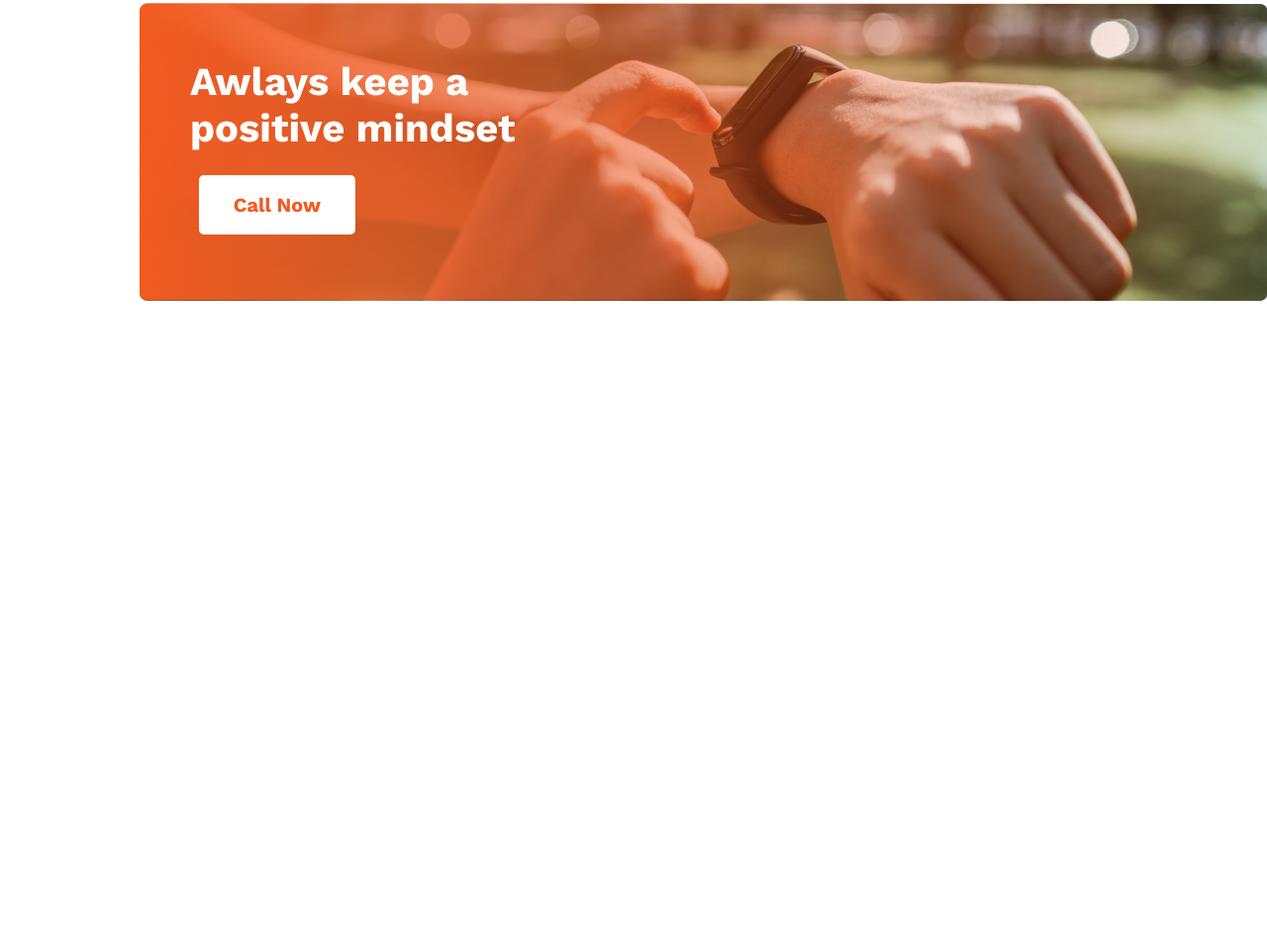
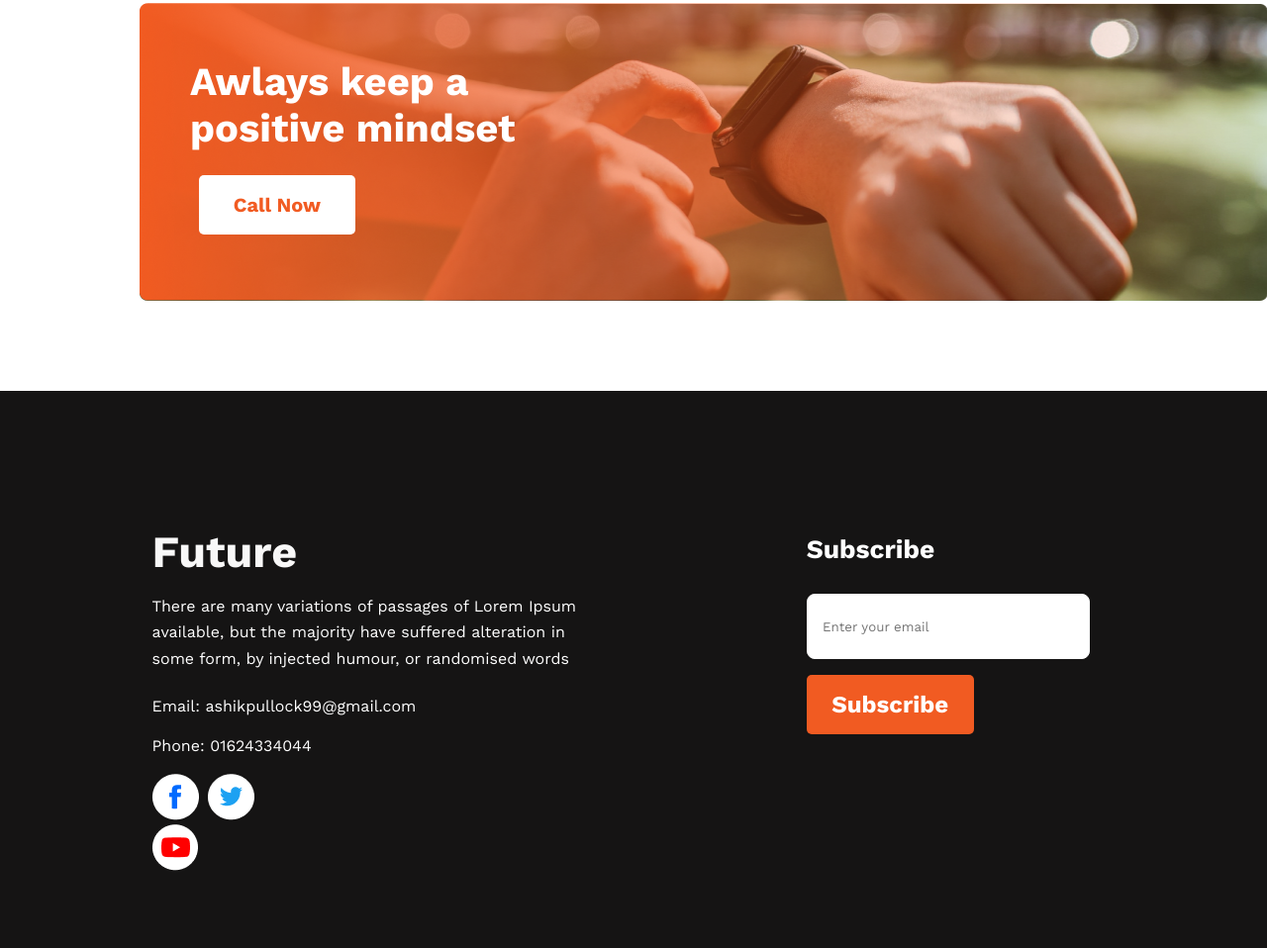
Before and after one commit to Pullock4981/New-Year-Project-Version-1.0, a plain HTML site: page index.html in a window 1280 px wide. Shown: the part 2233-3191 px from the top of the page at 99% size. Before the commit the page ends 2628 px from the top, so only its background shows below. Drawn offline with nearby package versions, Linux system fonts and the light colour scheme.

Commit message:
add footer

```diff
--- a/index.html
+++ b/index.html
@@ -122,8 +122,41 @@
         </main>
     </div>
 
+    <!-- footer section -->
 
-    <footer>
+    <footer class="footer">
+
+        <div class="main-footer">
+            <div class="footer-text">
+                <h3 class="footer-text-heading">
+                    Future
+                </h3>
+                <p class="footer-big-text">
+                    There are many variations of passages of Lorem Ipsum available, but the majority have suffered
+                    alteration in some form, by injected humour, or randomised words
+                </p>
+                <p class="email">
+                    Email: ashikpullock99@gmail.com
+                </p>
+                <p class="phone">
+                    Phone: 01624334044
+                </p>
+                <div class="icon">
+                    <a href=""><img src="images/icons/fb.png" alt=""></a>
+                    <a href=""><img src="images/icons/twitter.png" alt=""></a>
+                    <a href=""><img src="images/icons/youtube.png" alt=""></a>
+                </div>
+            </div>
+            <div class="footer-form">
+
+                <h4 class="footer-form-heading">
+                    Subscribe
+                </h4>
+                <input class="input-email" type="email" name="" id="" placeholder="Enter your email"><br>
+                <button id="sub-btn" class="primary-btn">Subscribe</button>
+
+            </div>
+        </div>
 
     </footer>
 </body>
--- a/style.css
+++ b/style.css
@@ -35,7 +35,8 @@
     background-image: url('images/banner/banner2.png');
     background-position: center;
     background-size: cover;
-    width: 100vw;
+    /* width: 100vw; */
+    width: auto;
     height: 100vh;
 }
 
@@ -196,3 +197,88 @@
         margin-left: 60px;
         margin-top: 24px;
     }
+
+/* footer */
+
+.footer{
+    /* margin-bottom: 50px; */
+    background: var(--Dark-01, #151414);
+}
+
+.footer-text{
+    margin-left: 12vw;
+    /* margin-top: 130px;
+    margin-bottom: 130px; */
+    padding-top: 17vh;
+    padding-bottom: 17vh;
+}
+
+.footer-text-heading{
+    color: #F8F8F8;
+    font-size: 5.6vh;
+    font-weight: 700;
+    /* padding-top: 130px; */
+}
+
+.footer-big-text{
+    color: #FFF;
+    font-size: 2vh;
+    font-weight: 400;
+    line-height: 3.3vh;
+    margin-top: 2vh;
+    max-width: 33.5vw;
+}
+
+.email{
+    color: #FFF;
+    font-size: 2vh;
+    font-weight: 400;
+    line-height: 3vh;
+    margin-top: 2.8vh;
+}
+
+.phone{
+    color: #FFF;
+    font-size: 2vh;
+    font-weight: 400;
+    line-height: 3vh;
+    margin-top: 2vh;
+    /* margin-bottom: 130px; */
+}
+
+.icon{
+    margin-top: 2vh;
+    width: 11.3vw;
+    height: 5vh;
+}
+
+.icon a{
+    margin-right:0.3vw;
+}
+
+.footer-form-heading{
+    color: #FFF;
+    font-size: 3.3vh;
+    font-weight: 600;
+    margin-top: 18vh;
+    margin-right: 20vw;
+}
+
+.main-footer{
+    display: flex;
+    justify-content: space-between;
+}
+
+.input-email{
+    margin-top: 3.8vh;
+    margin-right: 14vw;
+    width: 21vw;
+    height: 8vh;
+    border-radius: 8px;
+    border: 1px solid #FFF;
+    padding-left: 1.2vw;
+}
+
+#sub-btn{
+    margin-top: 2vh;
+}
```
